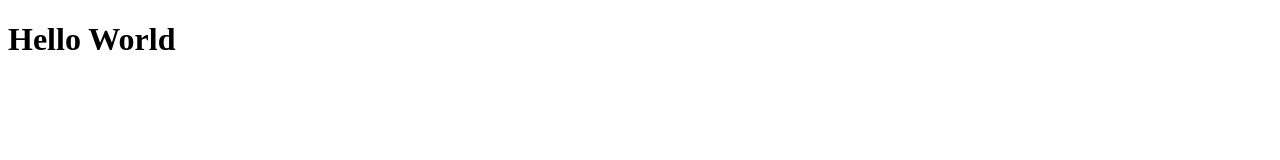
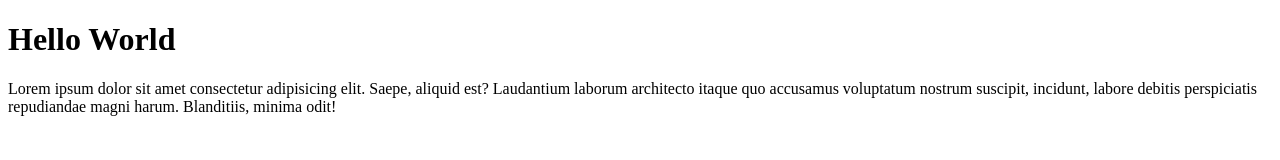
Before and after one commit to tyasmutiara999/tyas-git-test, a plain HTML site: page index.html in a window 1280 px wide. Drawn offline with Linux system fonts and the light colour scheme.

Commit message:
menambahkan paragrf

```diff
--- a/index.html
+++ b/index.html
@@ -8,5 +8,6 @@
 </head>
 <body>
     <h1>Hello World</h1>
+    <p>Lorem ipsum dolor sit amet consectetur adipisicing elit. Saepe, aliquid est? Laudantium laborum architecto itaque quo accusamus voluptatum nostrum suscipit, incidunt, labore debitis perspiciatis repudiandae magni harum. Blanditiis, minima odit!</p>
 </body>
 </html>
```
